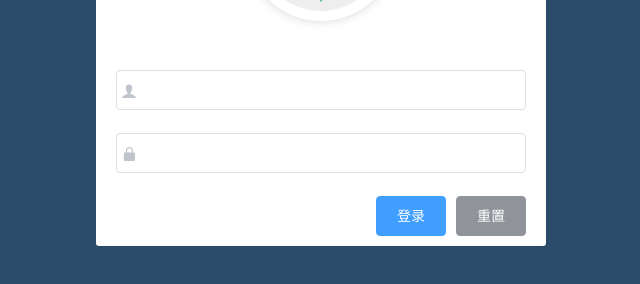
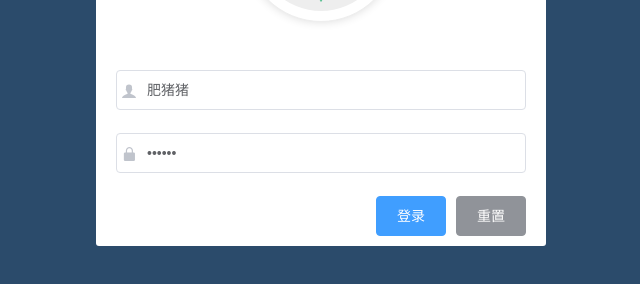
Before and after one commit to long123war/DS-studyProject, a Vue app: page /#/login in a window 1280 px wide. Shown: the part 304-588 px from the top of the page, without its empty margins (319-959 px from the left). Built offline with nearby package versions, Linux system fonts and the light colour scheme.

Commit message:
11092313

```diff
--- a/src/components/login.vue
+++ b/src/components/login.vue
@@ -3,19 +3,32 @@
     <div class="login-box">
       <!-- 头像区域 -->
       <div class="head-box">
-                <img src="../assets/logo.png">
+        <img src="../assets/logo.png" />
       </div>
       <!-- 表单区域 -->
-            <el-form ref="form" label-width="0px" class="login-from">
-                <el-form-item label="">
-                    <el-input prefix-icon="iconfont icon-user"></el-input>
+      <el-form
+        ref="loginForm"
+        :rules="rules"
+        :model="login"
+        label-width="0px"
+        class="login-from"
+      >
+        <el-form-item label="" prop="rulesName">
+          <el-input
+            v-model="login.name"
+            prefix-icon="iconfont icon-user"
+          ></el-input>
         </el-form-item>
-                <el-form-item label="">
-                    <el-input prefix-icon="iconfont icon-3702mima"></el-input>
+        <el-form-item label="" prop="rulesPassWord">
+          <el-input
+            v-model="login.passWord"
+            prefix-icon="iconfont icon-3702mima"
+            type="password"
+          ></el-input>
         </el-form-item>
         <div class="login-btn">
-                    <el-button type="primary">登录</el-button>
-                    <el-button type="info">重置</el-button>
+          <el-button type="primary" @click="userLogin">登录</el-button>
+          <el-button type="info" @click="reset">重置</el-button>
         </div>
       </el-form>
     </div>
@@ -24,15 +37,62 @@
 
 <script>
 export default {
+  data() {
+    return {
+      login: {
+        name: "肥猪猪",
+        passWord: "123456"
+      },
+      rules: {
+        rulesName: [
+          //{ required: true, message: "请输入用户名", trigger: "blur" },
+          { min: 3, max: 10, message: "长度在 3 到 10 个字符", trigger: "blur" }
+        ],
+        rulesPassWord: [
+          { min: 6, max: 15, message: "长度在 6 到 15 个字符", trigger: "blur" }
+        ]
+      }
+    };
+  },
+  methods: {
+    reset() {
+      this.$refs.loginForm.resetFields();
+    },
+    userLogin() {
+      this.$refs.loginForm.validate(valid => {
+        //console.log(valid);
+        if (valid == true) {
+          this.$http
+            .post("login", {
+              username: this.login.name,
+              password: this.login.passWord
+            })
+            .then(res => {
+              if (res.data.meta.status != 200) {
+                this.$message.error("登录失败");
+              } else {
+                this.$message.success("登录成功");
+              }
 
+              console.log(res.data);
+            })
+            .catch(err => {
+              console.error(err);
+            });
+        } else {
+          return;
         }
+      });
+    }
+  }
+};
 </script>
 
 <style lang="less" scoped>
-.login-background{
+.login-background {
   background-color: #2b4b6b;
   height: 100%;
-    .login-box{
+  .login-box {
     width: 450px;
     height: 300px;
     background-color: #fff;
@@ -41,7 +101,7 @@ export default {
     left: 50%;
     top: 50%;
     transform: translate(-50%, -50%);
-        .head-box{
+    .head-box {
       width: 130px;
       height: 130px;
       border: 1px solid #eee;
@@ -49,24 +109,24 @@ export default {
       box-shadow: 0px 0px 10px #ddd;
       position: absolute;
       left: 50%;
-            transform: translate(-50%,-50%);
+      transform: translate(-50%, -50%);
       background-color: #fff;
       padding: 10px;
-            img{
+      img {
         height: 100%;
         width: 100%;
         border-radius: 50%;
         background-color: #eee;
       }
     }
-        .login-from{
+    .login-from {
       padding: 0 20px;
       position: absolute;
       bottom: 10px;
       box-sizing: border-box;
-           width: 100%
+      width: 100%;
     }
-        .login-btn{
+    .login-btn {
       display: flex;
       justify-content: flex-end;
     }
--- a/src/plugins/element.js
+++ b/src/plugins/element.js
@@ -3,10 +3,12 @@ import {
     Button,
     Form,
     Input,
-    FormItem
+    FormItem,
+    Message
 } from 'element-ui'
 
 Vue.use(Button)
 Vue.use(Form)
 Vue.use(Input)
 Vue.use(FormItem)
+Vue.prototype.$message = Message
--- a/src/router/index.js
+++ b/src/router/index.js
@@ -1,9 +1,12 @@
 import Vue from 'vue'
 import VueRouter from 'vue-router'
 import login from '../components/login.vue'
+import axios from 'axios'
 
 Vue.use(VueRouter)
-
+Vue.prototype.$http = axios
+//配置請求的默认路径
+axios.defaults.baseURL='http://127.0.0.1:8888/api/private/v1/'
 const routes = [
   {
     path: '/',
--- /dev/null
+++ b/vue.config.js
@@ -0,0 +1,3 @@
+module.exports = {
+    lintOnSave: false
+}
```
Also changed, not shown: src/App.vue (+3 -4 lines), .eslintrc.js. Lines whose indentation alone changed are shown as unchanged.
